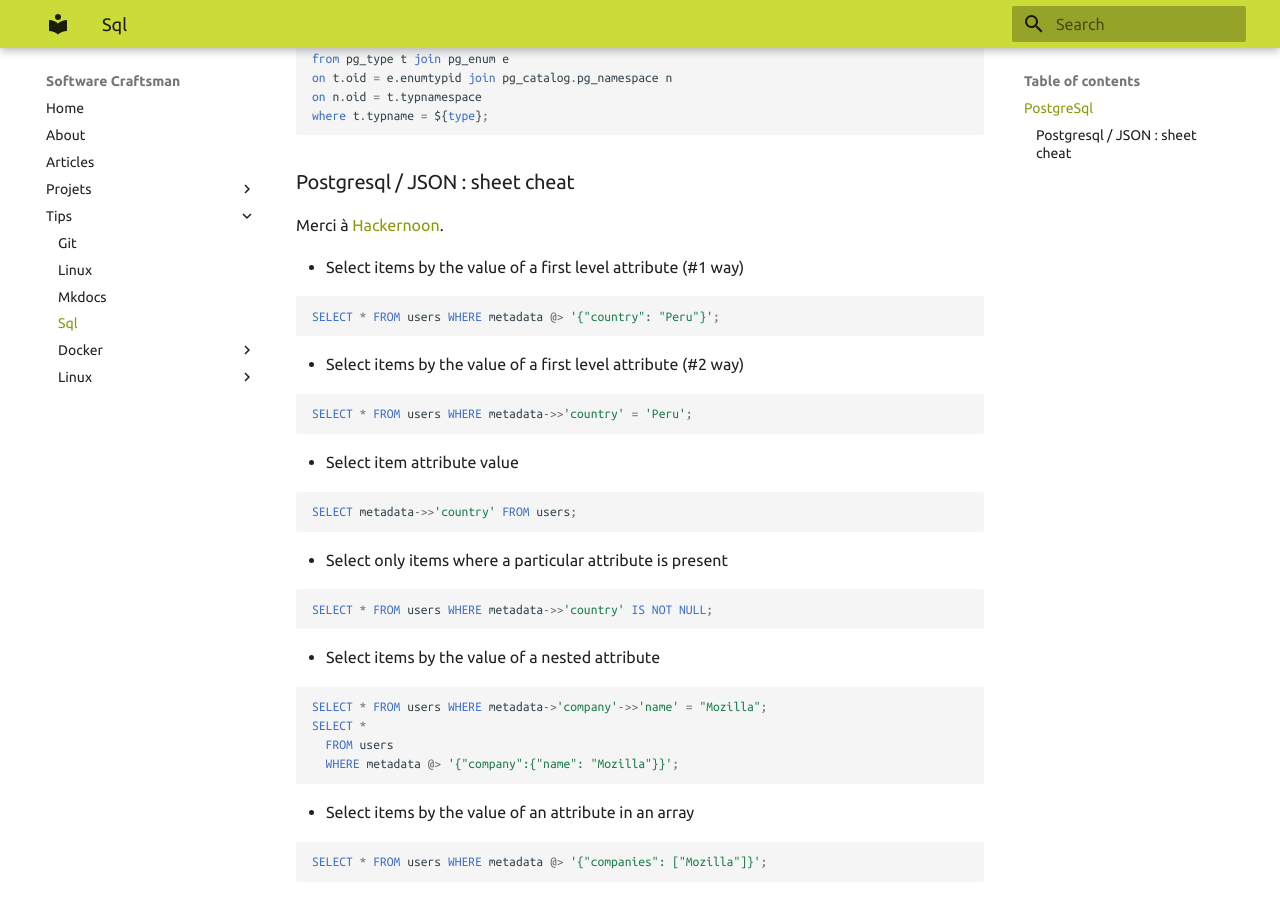
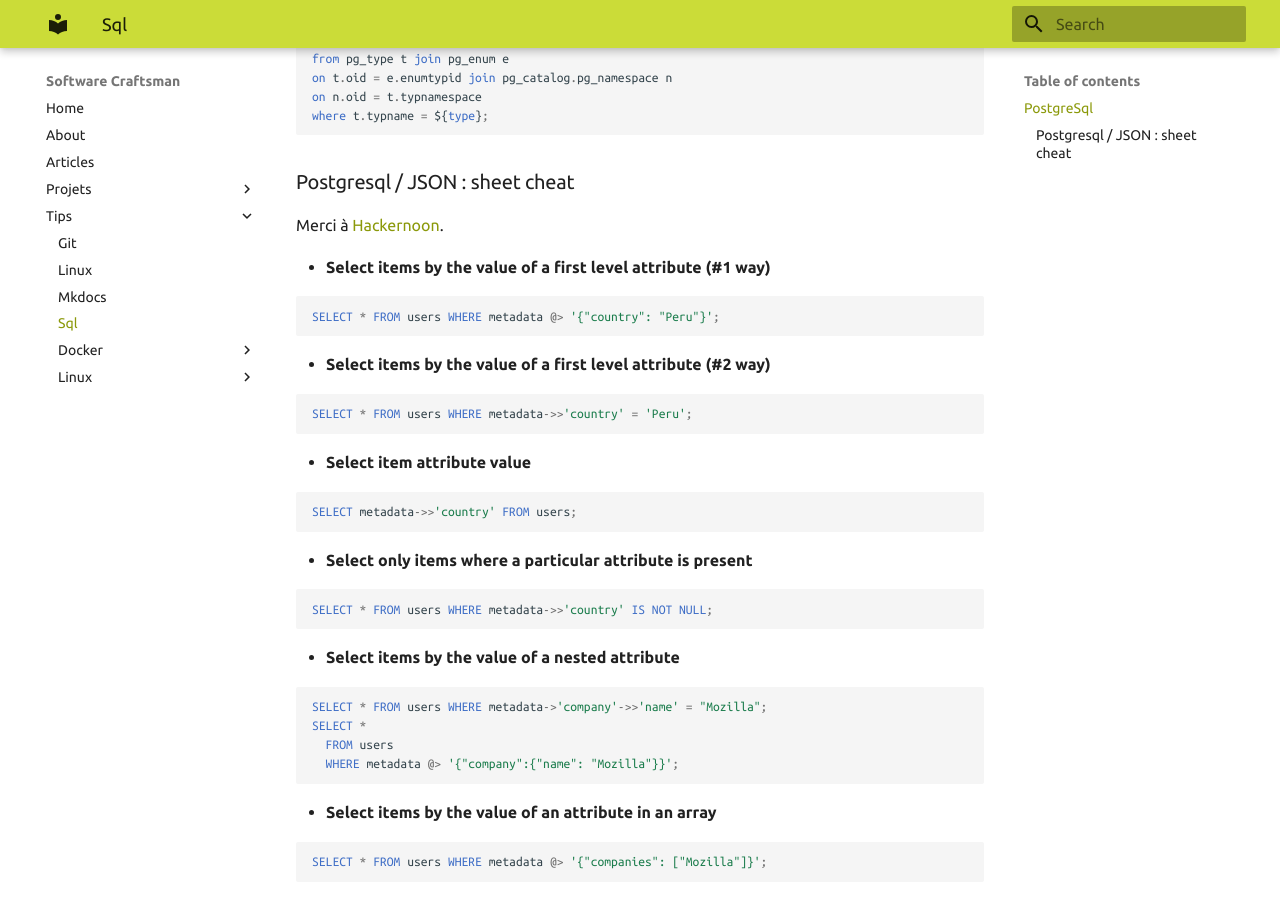
Before and after one commit to rvanlande/rvanlande.github.io, an MkDocs documentation site: the page built from docs/tips/sql.md, in a window 1280 px wide and 900 px high, scrolled down 1243 px. Built offline with MkDocs 1.6.1 and Material for MkDocs 9.7.7, drawn with Linux system fonts in a browser that asks for light colours.

Commit message:
update sql

````diff
--- a/docs/tips/sql.md
+++ b/docs/tips/sql.md
@@ -59,31 +59,31 @@ where t.typname = ${type};
 
 Merci à [Hackernoon](https://hackernoon.com/how-to-query-jsonb-beginner-sheet-cheat-4da3aa5082a3).
 
-* Select items by the value of a first level attribute (#1 way)
+* **Select items by the value of a first level attribute (#1 way)**
 
 ```sql
 SELECT * FROM users WHERE metadata @> '{"country": "Peru"}';
 ```
 
-* Select items by the value of a first level attribute (#2 way)
+* **Select items by the value of a first level attribute (#2 way)**
 
 ```sql
 SELECT * FROM users WHERE metadata->>'country' = 'Peru';
 ```
 
-* Select item attribute value
+* **Select item attribute value**
 
 ```sql
 SELECT metadata->>'country' FROM users;
 ```
 
-* Select only items where a particular attribute is present
+* **Select only items where a particular attribute is present**
 
 ```sql
 SELECT * FROM users WHERE metadata->>'country' IS NOT NULL;
 ```
 
-* Select items by the value of a nested attribute
+* **Select items by the value of a nested attribute**
 
 ```sql
 SELECT * FROM users WHERE metadata->'company'->>'name' = "Mozilla";
@@ -92,32 +92,32 @@ SELECT *
   WHERE metadata @> '{"company":{"name": "Mozilla"}}';
 ```
 
-* Select items by the value of an attribute in an array
+* **Select items by the value of an attribute in an array**
 
 ```sql
 SELECT * FROM users WHERE metadata @> '{"companies": ["Mozilla"]}';
 ```
 
-* IN operator on attributes
+* **IN operator on attributes**
 
 ```sql
 SELECT * FROM users
   WHERE metadata->>'countries' IN ('Chad', 'Japan');
 ```
 
-* Insert a whole object
+* **Insert a whole object**
 
 ```sql
 UPDATE users SET metadata = '{"country": "India"}';
 ```
 
-* Update or insert an attribute
+* **Update or insert an attribute**
 
 ```sql
 UPDATE users SET metadata = metadata || '{"country": "Egypt"}';
 ```
 
-* Removing an attribute
+* **Removing an attribute**
 
 ```sql
 UPDATE users SET metadata = metadata - 'country';
````
